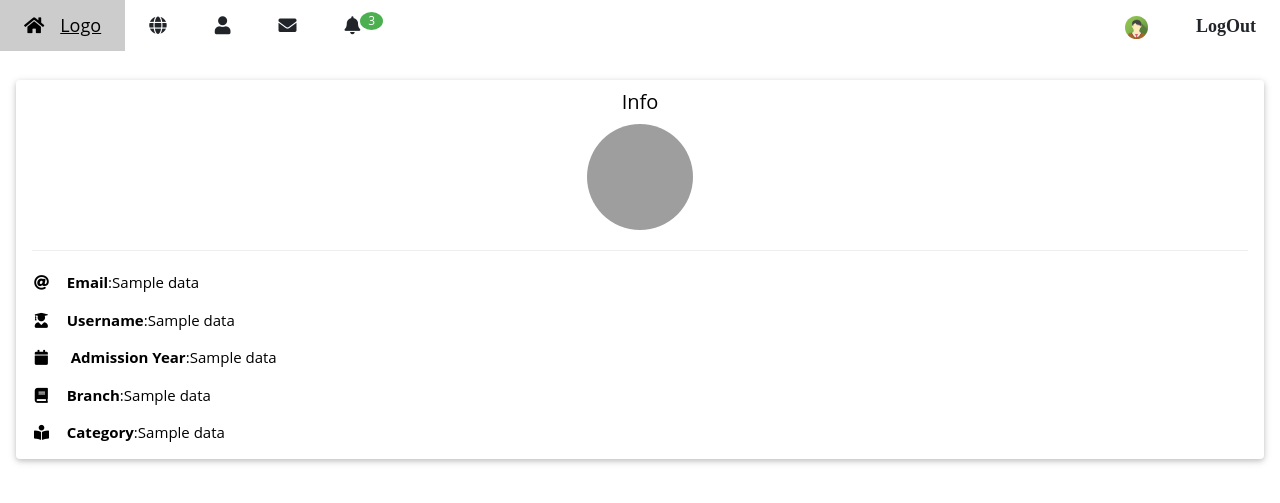
After one commit to Mir-Razee/InstiZeit, a Flask app: template webd/templates/getprofile.html in a window 1280 px wide. The commit adds this page. Shown: the top 503 px of the page. Run offline with Flask 2, Linux system fonts and the light colour scheme; the template is opened without the code that fills it: most values are stand-ins (such as "Sample title", 1, 10 or a date in 2020); some libraries are stand-ins or nearby versions; grey boxes are pictures that could not be loaded.

```diff
--- a/webd/__init__.py
+++ b/webd/__init__.py
@@ -48,6 +48,5 @@ db = scoped_session(sessionmaker(bind=engine))
 
 client = ImgurClient(os.getenv("IMGUR_CLIENT_ID"), os.getenv("IMGUR_CLIENT_SECRET"))
 
-print(client)
 
 from webd import routes
--- /dev/null
+++ b/webd/templates/getprofile.html
@@ -0,0 +1,34 @@
+{% extends 'base.html' %}
+{% block title %}
+Home page
+{% endblock %}
+
+{% block nav %}
+
+{% endblock %}
+
+{% block content %}
+<body>
+<!-- Page Container -->
+<div class="w3-container w3-content" style="max-width:1400px;margin-top:80px">
+  <!-- The Grid -->
+      <!-- Profile -->
+      <div class="w3-card w3-round w3-white">
+        <div class="w3-container">
+         <h4 class="w3-center">Info</h4>
+         <p class="w3-center"><img src="{{data[5]}}" class="w3-circle" style="height:106px;width:106px" alt="Avatar"></p>
+         <hr>
+            <p><i class="fa fa-at fa-fw w3-margin-right w3-text-theme"></i><strong>Email</strong>:{{data[0] }}</p>
+            <p><i class="fas fa-user-graduate fa-fw w3-margin-right w3-text-theme"></i><strong>Username</strong>:{{data[1] }}</p>
+         <p><i class="fa fa-calendar fa-fw w3-margin-right w3-text-theme"></i> <strong>Admission Year</strong>:{{data[2] }} </p>
+         <p><i class="fa fa-book fa-fw w3-margin-right w3-text-theme"></i><strong>Branch</strong>:{{data[3] }} </p>
+            <p><i class="fas fa-book-reader fa-fw w3-margin-right w3-text-theme "></i><strong>Category</strong>:{{data[4] }} </p>
+        </div>
+      </div>
+      <br>
+
+
+
+
+</div>
+{% endblock %}
```
Also changed, not shown: check.py (+10 -10 lines), webd/routes.py (+8 -5 lines), webd/templates/posts.html (+13 -4 lines).
